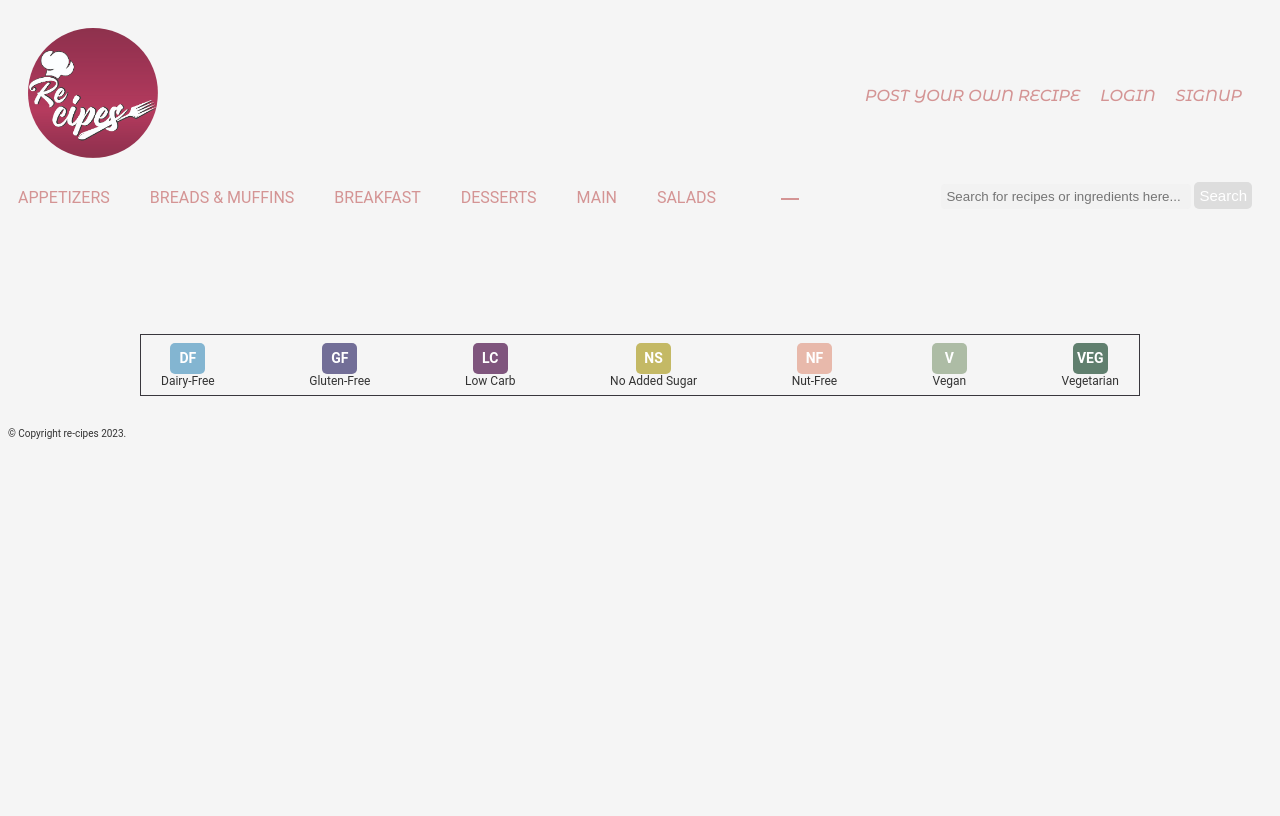
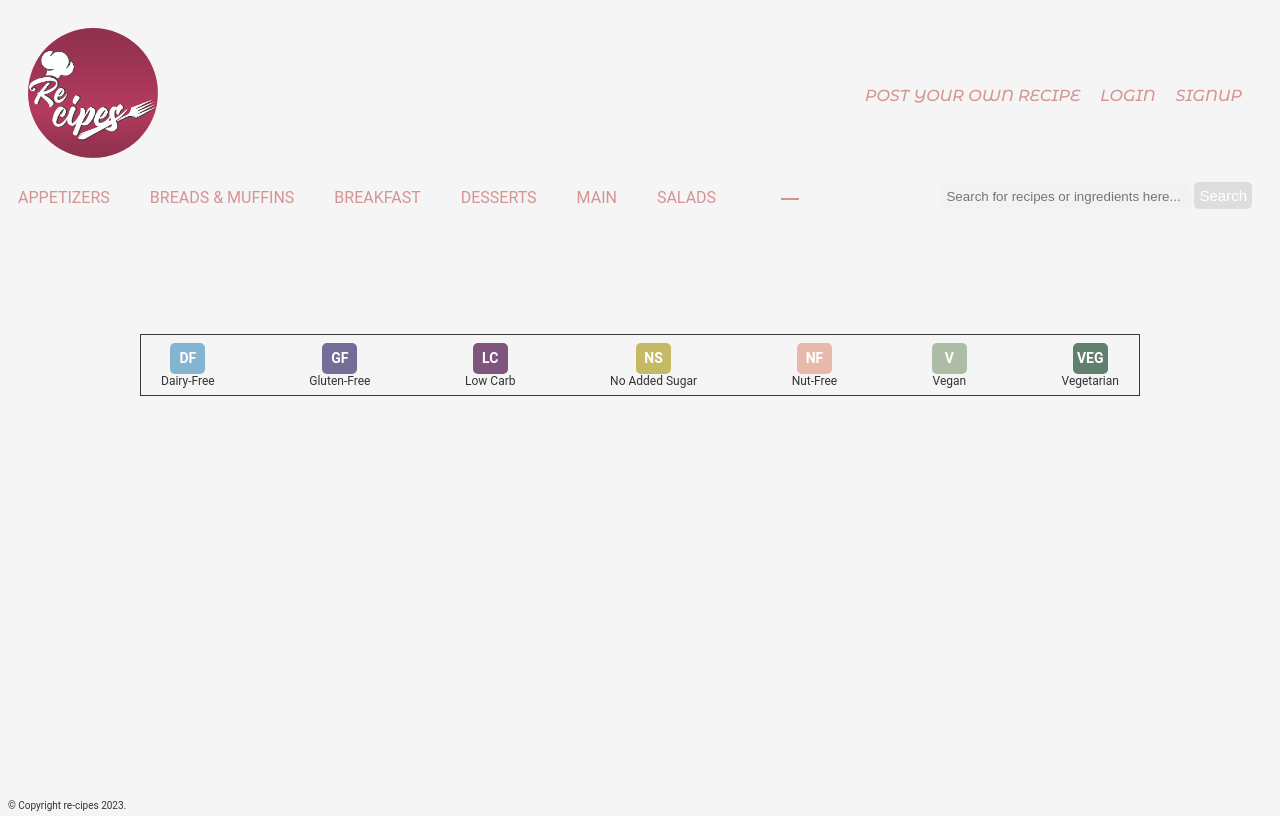
Before and after one commit to RenataKuroda/recipe-flask-app, a Flask app: page / in a window 1280 px wide. Before the commit the page ends 439 px from the top, so only its background shows below. Run offline with Flask 2, Linux system fonts and the light colour scheme; data that the repository does not hold is empty; some libraries are stand-ins or nearby versions.

Commit message:
updating read.me

```diff
--- a/app.py
+++ b/app.py
@@ -15,7 +15,8 @@ app.config['SECRET_KEY'] = os.getenv('SECRET_KEY')
 @app.route('/')
 def index():
     recipes = get_all_recipes()
-    return render_template('index.html', recipes=recipes)
+    sliced_recipes = recipes[:12]
+    return render_template('index.html', recipes=sliced_recipes)
 
 if __name__ == "__main__":
     app.run(debug = True)
--- a/static/css/styles.css
+++ b/static/css/styles.css
@@ -40,6 +40,8 @@ body{
     font-family: 'Roboto', sans-serif;
     background-color: #F5F5F5;
     color: #333333;
+    position: relative;
+    min-height: 100vh;
 }
 
 header nav{
@@ -73,6 +75,7 @@ main{
     max-width: 1000px;
     margin: 0 auto;
     padding: 20px;
+    margin-bottom: 20px;
 }
 
 h1{
@@ -428,6 +431,12 @@ input[type="submit"] {
     background-color: lightgray;
 }
 
+footer{
+    position: absolute;
+    bottom: 0;
+    width: 100%;
+    height: 20px;
+}
 footer p{
     font-size: 10px;
 }
```
Also changed, not shown: README.md, static/images/re-cipe-homepage.jpg (added).
